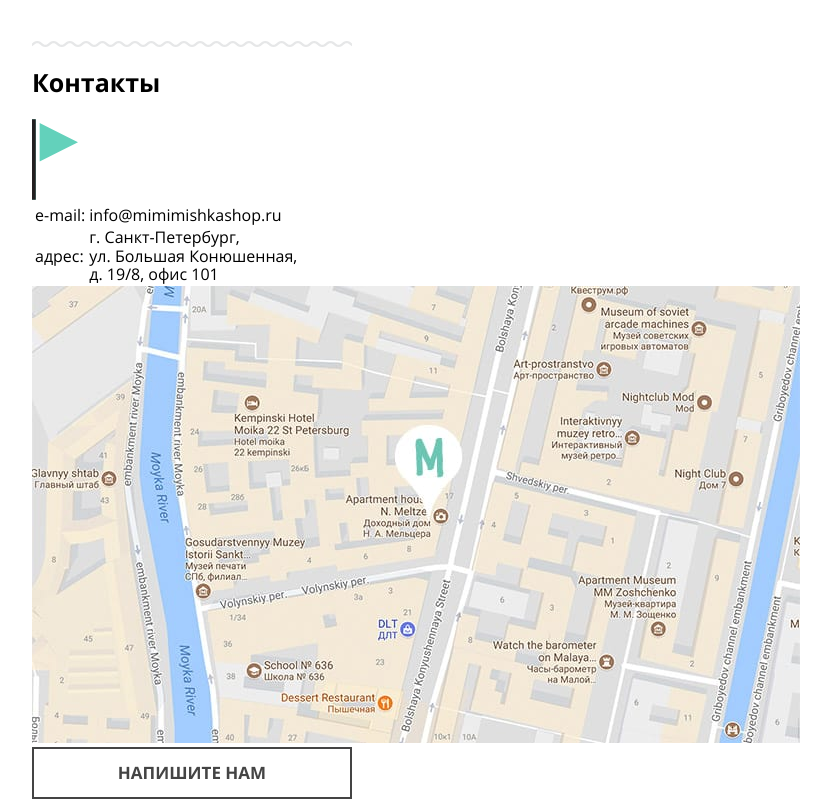
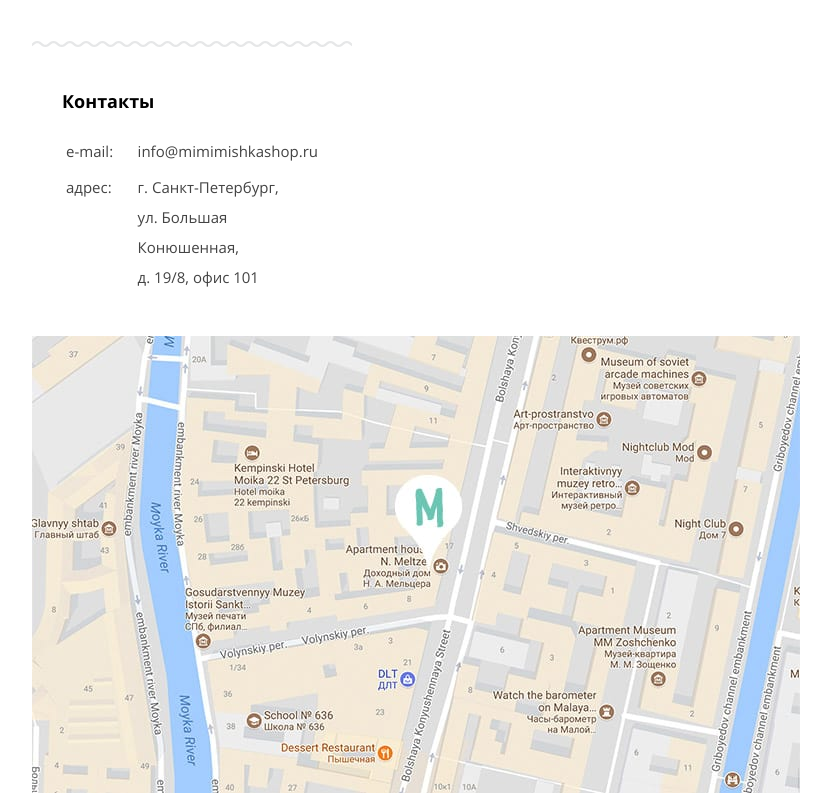
Before and after one commit to FlyaginAS/Academy-Mishka, a website: page dev/index.html in a window 1280 px wide. Shown: the part 3462-4264 px from the top of the page, without its empty margins (448-1279 px from the left). Drawn offline with Linux system fonts and the light colour scheme.

Commit message:
styling index/ footer

```diff
--- a/dev/index.html
+++ b/dev/index.html
@@ -197,7 +197,7 @@
                         д. 19/8, офис 101</td>
                 </tr>
             </table>
-            <picture>
+            <picture class="contacts__picture">
                 <source media="(min-width:1250px)"
                         srcset="resources/img/img-opt/index/desktop/map.jpg">
                 <source media="(min-width:768px)"
--- a/dev/sass/3layout/_6contacts.scss
+++ b/dev/sass/3layout/_6contacts.scss
@@ -0,0 +1,40 @@
+.contacts{
+  svg{
+    display:none;
+  }
+}
+.contacts__title{
+  font:18px/30px open_sans, sans-serif;
+  font-weight: bold;
+  margin-top:40px;
+  padding-left:30px;
+}
+
+.contacts__table{
+  //padding-left:30px;
+  //border-collapse: collapse;
+  width:260px;
+  margin:0 auto;
+  margin-bottom:40px;
+  tr{
+
+  }
+  td{
+    font:15px/30px open_sans,sans-serif;
+    color:#444444;
+    vertical-align: top;
+    border:1px solid white;
+    border-spacing: 0 30px;
+    &:first-child{
+      width:70px;
+    }
+  }
+}
+
+.contacts__picture{
+
+}
+.contacts__btn{
+  margin-top:40px;
+  margin-bottom:40px;
+}
```
Also changed, not shown: dev/main.css, 1 other file.
